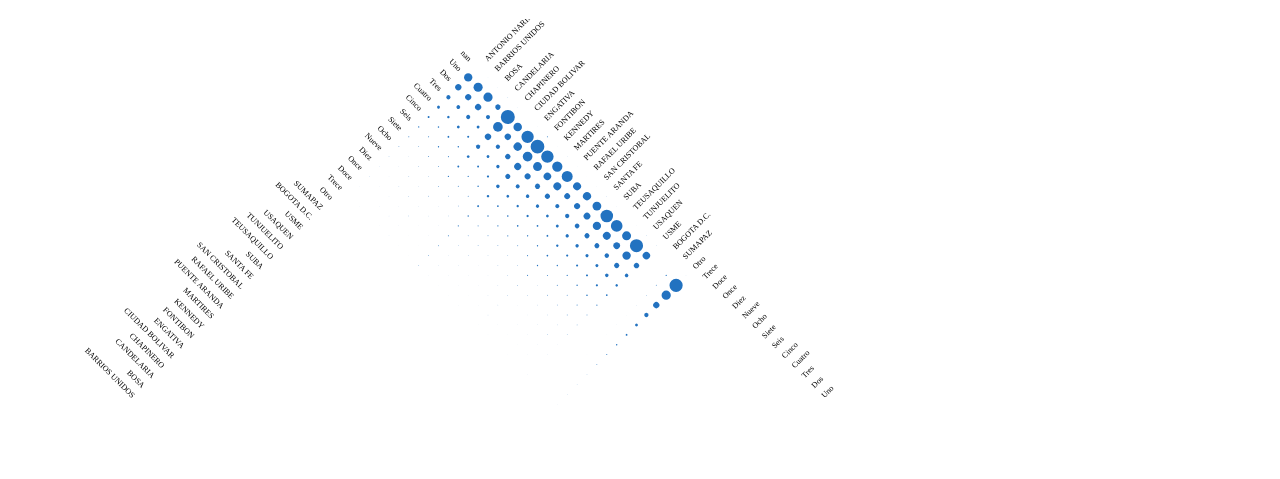
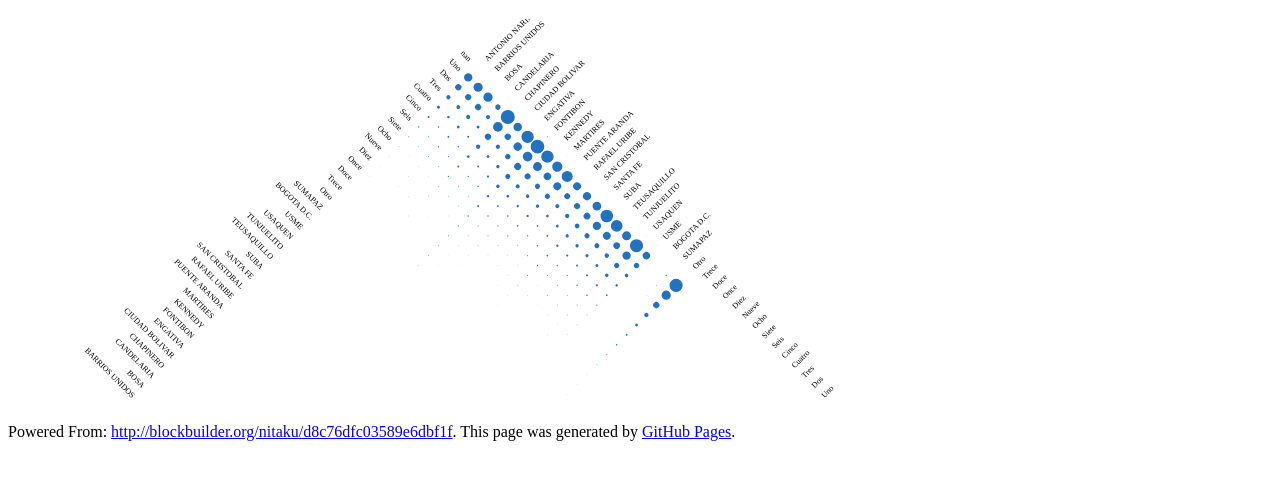
Before and after one commit to pdiazq/CantidadCoparendosLoc, a plain HTML site: page index.html in a window 1280 px wide. Shown: the part 61-540 px from the top of the page. Drawn offline with nearby package versions, Linux system fonts and the light colour scheme; a web font is replaced by a local one.

Commit message:
Update index.html

```diff
--- a/index.html
+++ b/index.html
@@ -11,4 +11,8 @@
         <svg height="400" width="960"></svg>
         <script src="index.js"></script>
   </body>
+  <footer class="site-footer">
+        <span class="site-footer-owner">Powered From: <a href="http://blockbuilder.org/nitaku/d8c76dfc03589e6dbf1f">http://blockbuilder.org/nitaku/d8c76dfc03589e6dbf1f</a>.</span>
+        <span class="site-footer-credits">This page was generated by <a href="https://pages.github.com">GitHub Pages</a>.</span>
+   </footer>
 </html>
```
